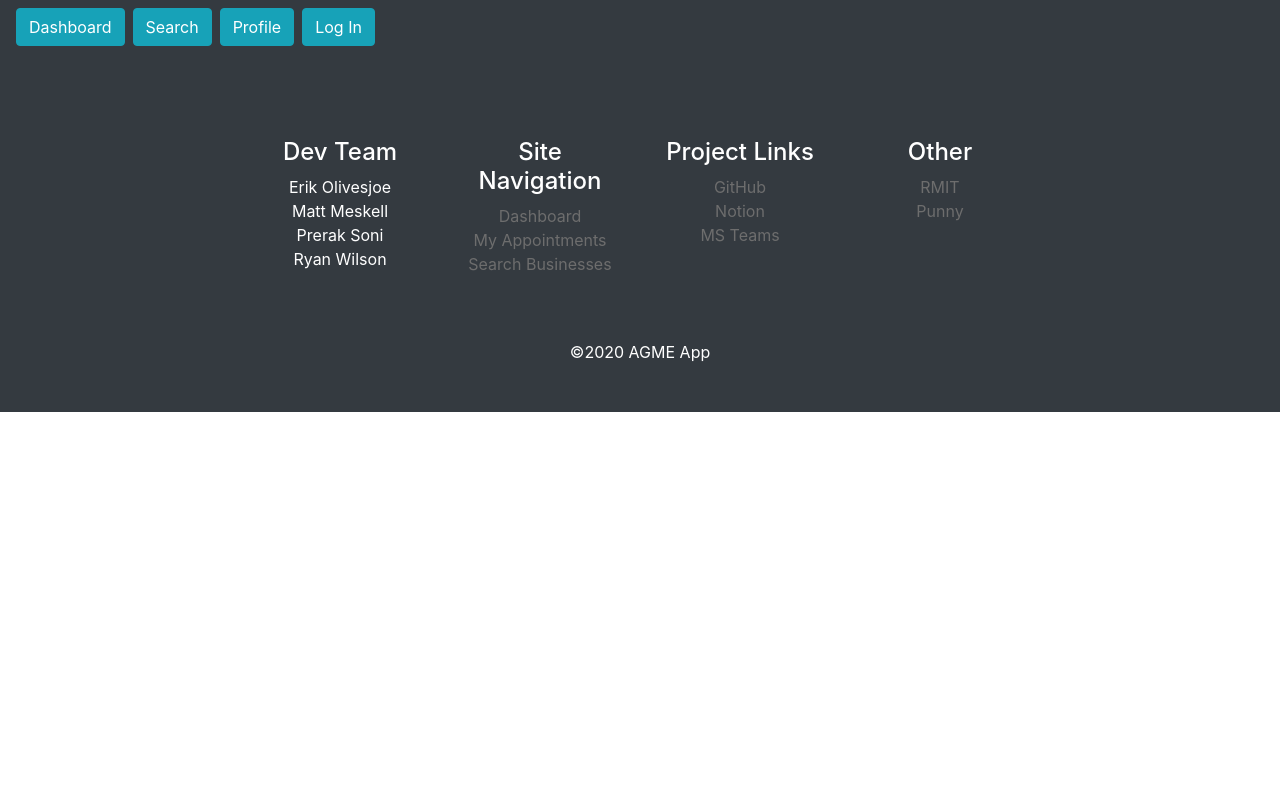
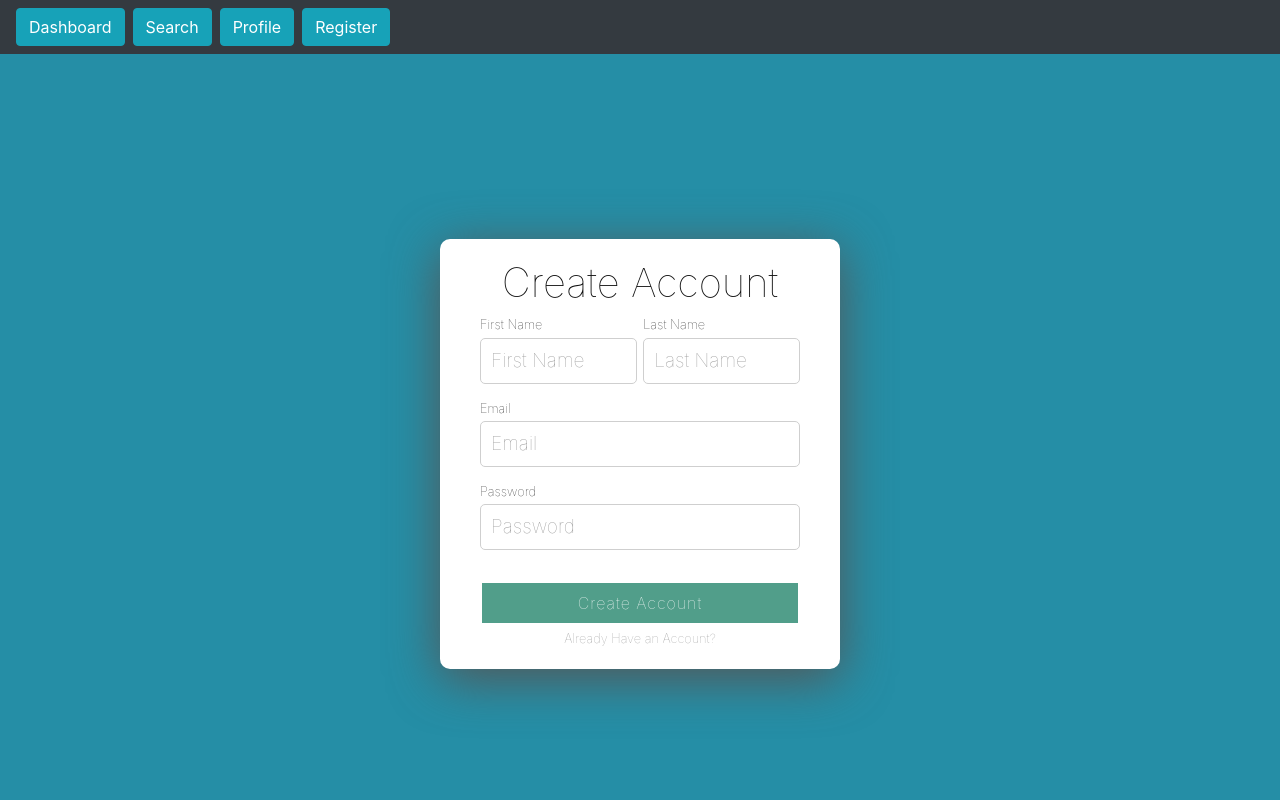
Before and after one commit to RMIT-SEPT/majorproject-7-tues-14-30-1, a React (Create React App) app in the folder FrontEnd/agme-app/: page /register in a window 1280 px wide. Shown: the top 800 px of the page. Built offline with nearby package versions, Linux system fonts and the light colour scheme.

Commit message:
Register page
Create register page has been made but its still under progress

```diff
--- a/FrontEnd/agme-app/package.json
+++ b/FrontEnd/agme-app/package.json
@@ -8,6 +8,7 @@
     "@testing-library/user-event": "^7.1.2",
     "axios": "^0.20.0",
     "bootstrap": "^4.5.2",
+    "formik": "^2.1.5",
     "react": "^16.13.1",
     "react-bootstrap": "^1.3.0",
     "react-dom": "^16.13.1",
--- a/FrontEnd/agme-app/src/App.js
+++ b/FrontEnd/agme-app/src/App.js
@@ -2,6 +2,7 @@
 import Footer from './components/layout/footer/Footer'
 import Header from './components/layout/header/Header';
 import Search from './components/search/Search';
+import Register from './components/register/Register';
 import { BrowserRouter as Router, Route } from "react-router-dom";
 import './App.css';
 import Dashboard from './components/Dashboard';
@@ -21,6 +22,7 @@
       <Route exact path="/dashboard" component={Dashboard} />
       <Route exact path="/search" component={Search} />
       <Route exact path="/customerProfile" component={CustomerProfile} />
+      <Route exact path="/register" component={Register} />
 
       </div>
 
--- a/FrontEnd/agme-app/src/components/layout/header/Header.js
+++ b/FrontEnd/agme-app/src/components/layout/header/Header.js
@@ -24,7 +24,7 @@
             </div>
 
             <div className="box">
-                <Button href="/login" variant="info">Log In</Button>
+                <Button href="/register" variant="info">Register</Button>
             </div>
 
 
--- /dev/null
+++ b/FrontEnd/agme-app/src/components/register/Register.css
@@ -0,0 +1,131 @@
+/* Colors */
+/*
+dark blue: #476A6F
+light blue: #258EA6
+dark green: #519E8A
+medium green: #7EB09B
+light green: #A3C4BC
+*/
+
+.wrapper {
+    height: 100vh;
+    width: 100%;
+    display: flex;
+    flex-direction: column;
+    justify-content: center;
+    align-items: center;
+    background-color: #258ea6;
+  }
+
+  .form-wrapper {
+    width: 400px;
+    display: flex;
+    flex-direction: column;
+    padding: 20px 40px;
+    border-radius: 10px;
+    box-shadow: 0px 10px 50px #555;
+    background-color: #ffffff;
+  }
+
+  form {
+    width: 100%;
+    display: flex;
+    flex-wrap: wrap;
+  }
+
+  h1 {
+    text-align: center;
+    width: 100%;
+    color: #111;
+    font-weight: lighter;
+    font-family: -apple-system, BlinkMacSystemFont, "Segoe UI", Roboto, Oxygen,
+      Ubuntu, Cantarell, "Open Sans", "Helvetica Neue", sans-serif;
+  }
+
+  label {
+    font-size: 0.8em;
+    margin-bottom: 0.25em;
+    color: #222;
+    font-weight: lighter;
+  }
+
+  input {
+    padding: 10px 10px;
+    border-radius: 5px;
+    outline: none;
+    border: 1px solid #cfcfcf;
+  }
+
+  input::placeholder {
+    font-size: 1.2em;
+    font-weight: lighter;
+    color: #999;
+  }
+
+  input.error {
+    border: 1px solid red;
+  }
+
+  .errorMessage {
+    color: red;
+    font-size: 0.75em;
+    display: relative;
+  }
+
+  .firstName {
+    margin-right: 1%;
+  }
+
+  .lastName {
+    margin-left: 1%;
+  }
+
+  .firstName,
+  .lastName,
+  .email,
+  .password {
+    display: flex;
+    flex-direction: column;
+    margin-bottom: 15px;
+  }
+
+  .firstName,
+  .lastName {
+    width: 49%;
+  }
+
+  .email,
+  .password {
+    width: 100%;
+  }
+
+  .createAccount {
+    width: 100%;
+    display: flex;
+    flex-direction: column;
+    align-items: center;
+  }
+
+  .createAccount button {
+    background-color: #519e8a;
+    color: #fff;
+    border: 2px solid #fff;
+    width: 100%;
+    margin-top: 1em;
+    padding: 8px 0px;
+    font-size: 1em;
+    font-weight: lighter;
+    letter-spacing: 1px;
+    margin-bottom: 0.25em;
+  }
+
+  .createAccount button:hover {
+    color: #519e8a;
+    background-color: #fff;
+    border: 2px solid #519e8a;
+  }
+
+  .createAccount small {
+    color: #999;
+    font-weight: lighter;
+  }
--- /dev/null
+++ b/FrontEnd/agme-app/src/components/register/Register.js
@@ -0,0 +1,163 @@
+import React, { Component } from 'react';
+import "./Register.css";
+
+const emailRegex = RegExp(
+  /^[a-zA-Z0-9.!#$%&’*+/=?^_`{|}~-]+@[a-zA-Z0-9-]+(?:\.[a-zA-Z0-9-]+)*$/
+);
+
+const formValid = ({ formErrors, ...rest }) => {
+  let valid = true;
+
+  // validate form errors being empty
+  Object.values(formErrors).forEach(val => {
+    val.length > 0 && (valid = false);
+  });
+
+  // validate the form was filled out
+  Object.values(rest).forEach(val => {
+    val === null && (valid = false);
+  });
+
+  return valid;
+};
+
+class Register extends Component {
+
+  constructor(props) {
+    super(props);
+
+    this.state = {
+      firstName: null,
+      lastName: null,
+      email: null,
+      password: null,
+      formErrors: {
+        firstName: "",
+        lastName: "",
+        email: "",
+        password: ""
+      }
+    };
+  }
+
+  handleSubmit = e => {
+    e.preventDefault();
+
+    if (formValid(this.state)) {
+      console.log(`
+        --SUBMITTING--
+        First Name: ${this.state.firstName}
+        Last Name: ${this.state.lastName}
+        Email: ${this.state.email}
+        Password: ${this.state.password}
+      `);
+    } else {
+      console.error("FORM INVALID - DISPLAY ERROR MESSAGE");
+    }
+  };
+
+  handleChange = e => {
+    e.preventDefault();
+    const { name, value } = e.target;
+    let formErrors = { ...this.state.formErrors };
+
+    switch (name) {
+      case "firstName":
+        formErrors.firstName =
+          value.length < 3 ? "Minimum 3 characaters required" : "";
+        break;
+      case "lastName":
+        formErrors.lastName =
+          value.length < 3 ? "Minimum 3 characaters required" : "";
+        break;
+      case "email":
+        formErrors.email = emailRegex.test(value)
+          ? ""
+          : "Invalid email address";
+        break;
+      case "password":
+        formErrors.password =
+          value.length < 6 ? "Minimum 6 characaters required" : "";
+        break;
+      default:
+        break;
+    }
+
+    this.setState({ formErrors, [name]: value }, () => console.log(this.state));
+  };
+
+  render() {
+    const { formErrors } = this.state;
+
+    return (
+      <div className="wrapper">
+        <div className="form-wrapper">
+          <h1>Create Account</h1>
+          <form onSubmit={this.handleSubmit} noValidate>
+            <div className="firstName">
+              <label htmlFor="firstName">First Name</label>
+              <input
+                className={formErrors.firstName.length > 0 ? "error" : null}
+                placeholder="First Name"
+                type="text"
+                name="firstName"
+                noValidate
+                onChange={this.handleChange}
+              />
+              {formErrors.firstName.length > 0 && (
+                <span className="errorMessage">{formErrors.firstName}</span>
+              )}
+            </div>
+            <div className="lastName">
+              <label htmlFor="lastName">Last Name</label>
+              <input
+                className={formErrors.lastName.length > 0 ? "error" : null}
+                placeholder="Last Name"
+                type="text"
+                name="lastName"
+                noValidate
+                onChange={this.handleChange}
+              />
+              {formErrors.lastName.length > 0 && (
+                <span className="errorMessage">{formErrors.lastName}</span>
+              )}
+            </div>
+            <div className="email">
+              <label htmlFor="email">Email</label>
+              <input
+                className={formErrors.email.length > 0 ? "error" : null}
+                placeholder="Email"
+                type="email"
+                name="email"
+                noValidate
+                onChange={this.handleChange}
+              />
+              {formErrors.email.length > 0 && (
+                <span className="errorMessage">{formErrors.email}</span>
+              )}
+            </div>
+            <div className="password">
+              <label htmlFor="password">Password</label>
+              <input
+                className={formErrors.password.length > 0 ? "error" : null}
+                placeholder="Password"
+                type="password"
+                name="password"
+                noValidate
+                onChange={this.handleChange}
+              />
+              {formErrors.password.length > 0 && (
+                <span className="errorMessage">{formErrors.password}</span>
+              )}
+            </div>
+            <div className="createAccount">
+              <button type="submit">Create Account</button>
+              <small>Already Have an Account?</small>
+            </div>
+          </form>
+        </div>
+      </div>
+    );
+  }
+
+} export default Register
```
Also changed, not shown: 17 other files (tests, documents, lock files or other folders).
